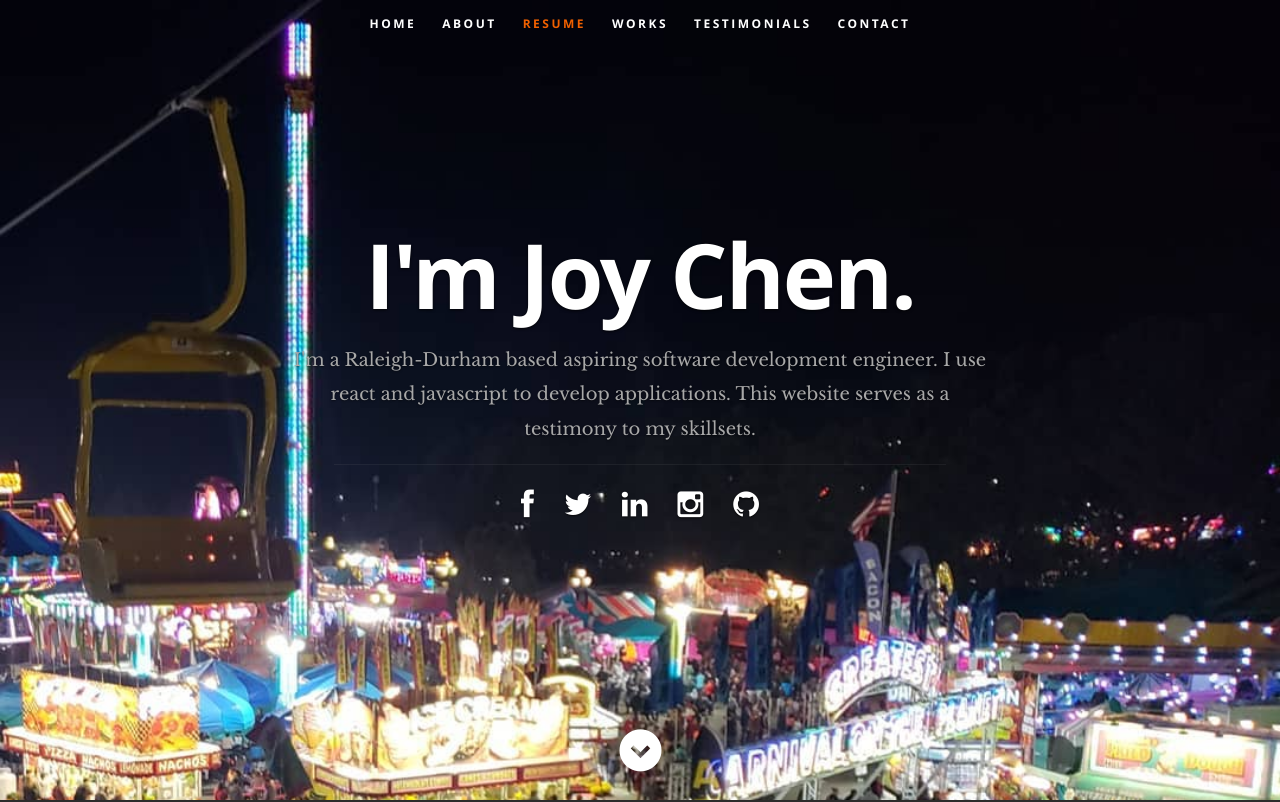
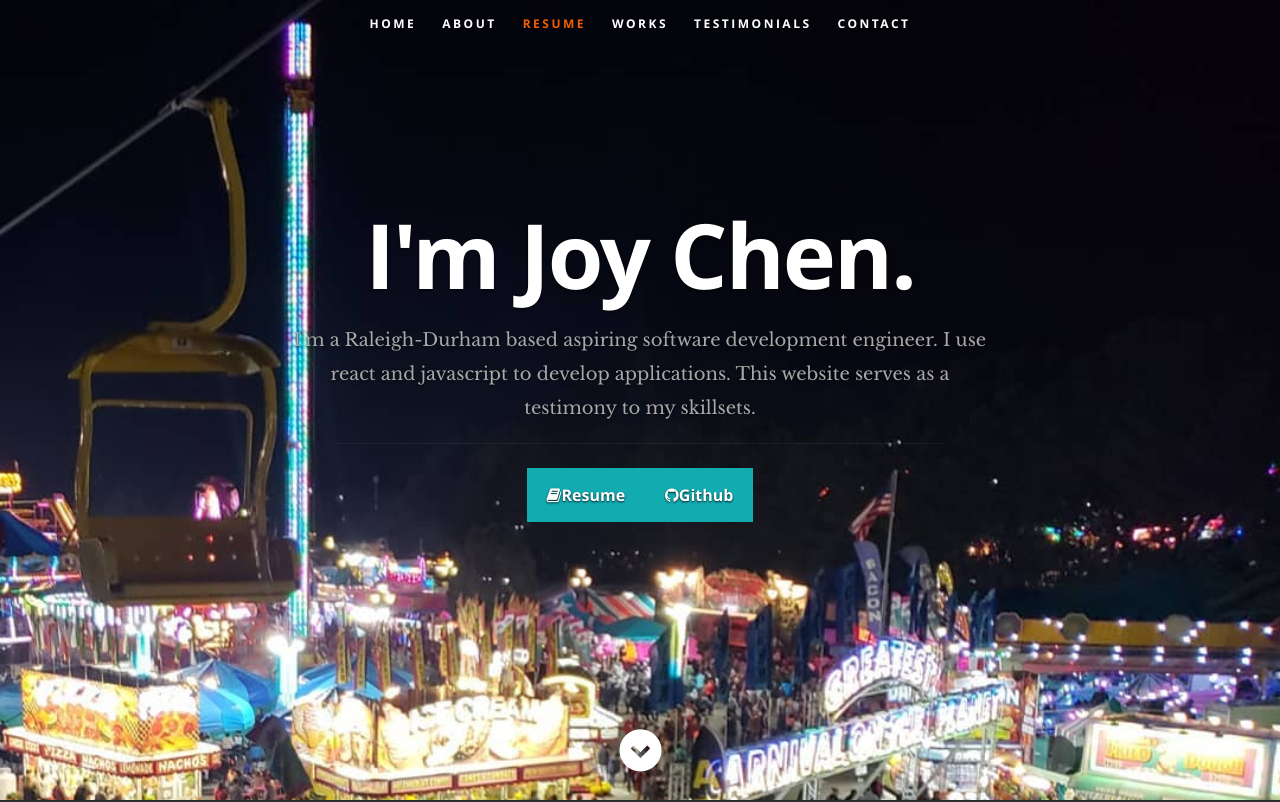
Before and after one commit to joychen5069/ReactPortfolio, a React (Create React App) app: page / in a window 1280 px wide. Shown: the top 802 px of the page. Built offline with nearby package versions, Linux system fonts and the light colour scheme.

Commit message:
added resume and github button

```diff
--- a/public/resumeData.json
+++ b/public/resumeData.json
@@ -8,7 +8,7 @@
     "email": "joychen5069@gmail.com",
     "phone": "919-448-4416",
     "github":"https://github.com/joychen5069",
-    "project":"https://github.com/joychen5069/ReactPortfolio",
+    "resume":"https://github.com/joychen5069/ReactPortfolio",
     "address":{
       "street":"706 Northampton Dr",
       "city":"Cary",
--- a/src/Components/Header.js
+++ b/src/Components/Header.js
@@ -3,12 +3,14 @@ import React, { Component } from 'react';
 class Header extends Component {
    render() {
 
-    if(this.props.data){
+      if (this.props.data) {
          var name = this.props.data.name;
-      var occupation= this.props.data.occupation;
-      var description= this.props.data.description;
-      var city= this.props.data.address.city;
-      var networks= this.props.data.social.map(function(network){
+         var resume = this.props.data.resume;
+         var github = this.props.data.github;
+         var occupation = this.props.data.occupation;
+         var description = this.props.data.description;
+         var city = this.props.data.address.city;
+         var networks = this.props.data.social.map(function (network) {
             return <li key={network.name}><a href={network.url}><i className={network.className}></i></a></li>
          })
       }
@@ -38,7 +40,9 @@ class Header extends Component {
                   <h3>I'm a Raleigh-Durham based <span>{occupation}</span> {description}.</h3>
                   <hr />
                   <ul className="social">
-               {networks}
+                     <a href={resume} className="button btn project-btn"><i className="fa fa-book"></i>Resume</a>
+
+                     <a href={github} className="button btn github-btn"><i className="fa fa-github"></i>Github</a>
                   </ul>
                </div>
             </div>
```
Lines whose indentation alone changed are shown as unchanged.
